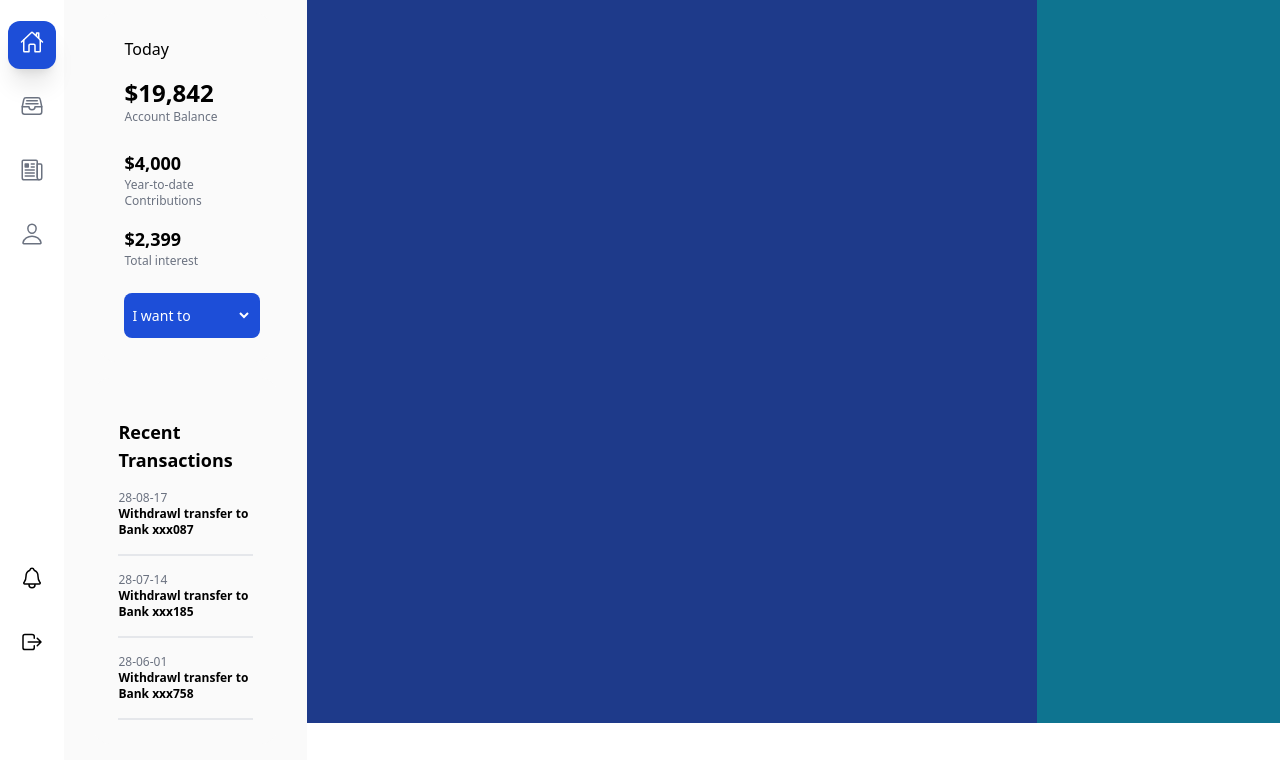
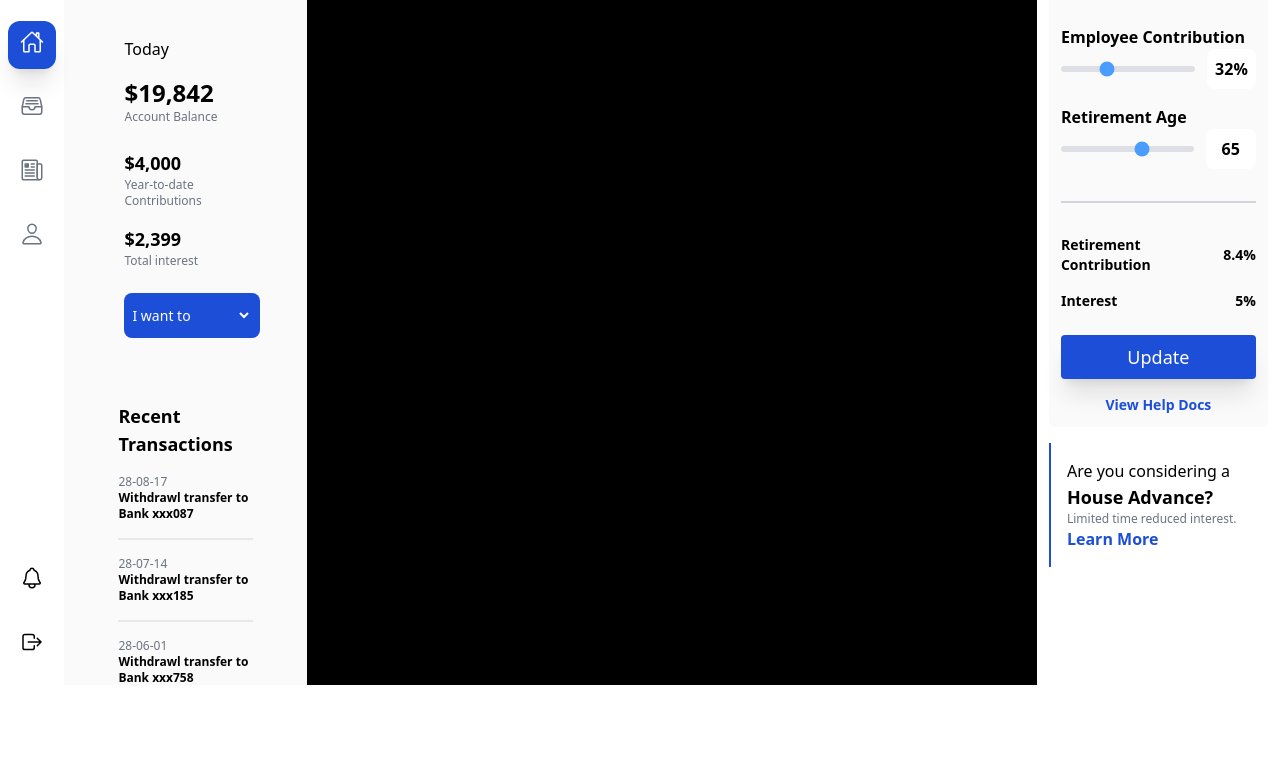
Before and after one commit to Rishav518/RapidQuest, a plain HTML site: page index.html in a window 1280 px wide. Shown: the part 115-875 px from the top of the page. After the commit the page ends 800 px from the top, so only its background shows below. Drawn offline with nearby package versions, Linux system fonts and the light colour scheme.

Commit message:
graph left

```diff
--- /dev/null
+++ b/css/style.css
@@ -0,0 +1,8 @@
+.scrollbar-hide::-webkit-scrollbar {
+  display: none;
+}
+
+.scrollbar-hide {
+  -ms-overflow-style: none;
+  scrollbar-width: none;
+}
--- a/index.html
+++ b/index.html
@@ -6,6 +6,8 @@
     <script type="module" src="https://unpkg.com/ionicons@5.5.2/dist/ionicons/ionicons.esm.js"></script>
     <script nomodule src="https://unpkg.com/ionicons@5.5.2/dist/ionicons/ionicons.js"></script>
     <script src="https://cdn.tailwindcss.com"></script>
+    <script src="/js/script.js"></script>
+    <link rel="stylesheet" href="./css/style.css"/>
     <title>Dashboard</title>
 </head>
 <body>
@@ -19,21 +21,21 @@
                             <div class="text-2xl hover:bg-blue-700 ease-in duration-300 text-pointer px-3 py-2 rounded-xl hover:shadow-xl hover:text-white"><ion-icon name="search-outline"></ion-icon></div>
                         </div>
                         <div class="flex flex-row lg:flex-col lg:space-y-4 items-center justify-around w-full">
-                            <div class="lg:text-2xl text-3xl bg-blue-700 ease-in duration-300 text-pointer px-3 py-2 rounded-xl shadow-xl text-white"><ion-icon name="home-outline"></ion-icon></div>
-                            <div class="lg:text-2xl text-3xl hover:bg-blue-700 ease-in duration-300 text-pointer px-3 py-2 rounded-xl hover:shadow-xl hover:text-white"><ion-icon name="file-tray-full-outline"></ion-icon></ion-icon></div>
-                            <div class="lg:text-2xl text-3xl hover:bg-blue-700 ease-in duration-300 text-pointer px-3 py-2 rounded-xl hover:shadow-xl hover:text-white"><ion-icon name="newspaper-outline"></ion-icon></div>
-                            <div class="lg:text-2xl text-3xl hover:bg-blue-700 ease-in duration-300 text-pointer px-3 py-2 rounded-xl hover:shadow-xl hover:text-white"><ion-icon name="person-outline"></ion-icon></div>
+                            <div class="text-2xl bg-blue-700 ease-in duration-300 text-pointer px-3 py-2 rounded-xl shadow-xl text-white"><ion-icon name="home-outline"></ion-icon></div>
+                            <div class="text-2xl hover:bg-blue-700 ease-in duration-300 text-pointer px-3 py-2 rounded-xl hover:shadow-xl hover:text-white"><ion-icon name="file-tray-full-outline"></ion-icon></ion-icon></div>
+                            <div class="text-2xl hover:bg-blue-700 ease-in duration-300 text-pointer px-3 py-2 rounded-xl hover:shadow-xl hover:text-white"><ion-icon name="newspaper-outline"></ion-icon></div>
+                            <div class="text-2xl hover:bg-blue-700 ease-in duration-300 text-pointer px-3 py-2 rounded-xl hover:shadow-xl hover:text-white"><ion-icon name="person-outline"></ion-icon></div>
+                            <div class="lg:hidden flex text-2xl hover:bg-blue-700 ease-in duration-300 text-pointer px-3 py-2 rounded-xl hover:shadow-xl hover:text-white"><ion-icon name="search-outline"></ion-icon></div>
                         </div>
                     </div>
                     <div class="hidden lg:flex lg:flex-col space-y-4">
                         <div class="text-2xl hover:bg-blue-700 ease-in duration-300 text-pointer px-3 py-2 rounded-xl hover:shadow-xl hover:text-white"><ion-icon name="notifications-outline"></ion-icon></div>
                         <div class="text-2xl hover:bg-blue-700 ease-in duration-300 text-pointer px-3 py-2 rounded-xl hover:shadow-xl hover:text-white"><ion-icon name="log-out-outline"></ion-icon></div>
-
                     </div>
                 </div>
             </div>
-            <div class="md:flex-row flex flex-col items-center justify-center w-full">
-                <div class="flex-col flex items-center justify-start w-full lg:w-[25%] bg-white lg:bg-[#fafafa] overflow-y-scroll">
+            <div class="lg:flex-row flex flex-col items-center justify-center w-full">
+                <div class="flex-col flex items-center justify-start w-full lg:w-[25%] bg-white lg:bg-[#fafafa] h-screen overflow-y-scroll scrollbar-hide">
                     <div class="flex space-x-4 items-center justify-start lg:justify-center my-6 w-[80%]">
                         <div><img class="h-20 w-20 rounded-full overflow-hidden" src="http://source.unsplash.com/random/500x600/?person,man,boy" /></div>
                         <div>
@@ -68,7 +70,7 @@
                             </div>
                         </div>
                     </div>
-                    <div class="flex-col flex w-[80%] lg:w-3/4 space-y-4 bg-[#fafafa] lg:shadow-none p-6 rounded-2xl my-4 shadow-xl">
+                    <div class="flex-col flex w-[80%] lg:w-3/4 space-y-4 bg-[#fafafa] lg:shadow-none p-6 rounded-2xl lg:my-0 my-4 shadow-xl">
                         <div class="font-bold text-lg mt-4">Recent Transactions</div>
                         <div class="text-gray-500 pb-4 border-b-2">
                             <div class="font-medium text-xs">28-08-17</div>
@@ -84,9 +86,53 @@
                         </div>
                     </div>
                 </div>
-                <div class="lg:flex-row flex flex-col items-center justify-center lg:h-screen w-full bg-blue-900 ">
-                    <div class="h-72 lg:h-screen w-full lg:w-3/4 bg-fuchia-700">Graph</div>
-                    <div class="h-72 lg:h-screen w-full lg:w-1/4 bg-cyan-700">Update</div>
+                <div class="lg:flex-row flex-col flex items-center justify-center lg:h-screen w-full bg-blue-900 ">
+                    <div class="h-20 lg:h-screen w-full lg:w-3/4 bg-black">Graph</div>
+                    <div class="flex items-start justify-center lg:h-screen w-full lg:w-1/4 bg-white overflow-y-scroll scrollbar-hide">
+                        <div class="flex-col w-full lg:mt-10 mt-2">
+                            <div class="flex items-center justify-center">
+                                <div class="w-[90%] bg-[#fafafa] rounded-md p-3">
+                                    <div class="font-bold text-xl">Retirement Strategy</div>
+                                    <div class="flex flex-col mt-6">
+                                        <div class="my-2">
+                                            <div class="text-md font-bold">Employee Contribution</div>
+                                            <div class="flex space-x-3 items-center justify-between rounded">
+                                                <input id="contributionRange" type="range" min="0" max="100" value="32" class="w-[80%] h-1.5 appearance-none bg-gray-300 rounded outline-none opacity-70 transition duration-200" >
+                                                <p id="contributionValue" class="font-semibold bg-white p-2 rounded-lg">32%</p>
+                                            </div>
+                                        </div>
+                                        <div class="my-2">
+                                            <div class="text-md font-bold">Retirement Age</div>
+                                            <div class="flex space-x-3 items-center justify-between rounded">
+                                                <input id="retirementRange" type="range" min="40" max="80" value="65" class="w-[80%] h-1.5 appearance-none bg-gray-300 rounded outline-none opacity-70 transition duration-200" >
+                                                <p id="retirementValue" class="font-semibold bg-white px-4 py-2 rounded-lg">65</p>
+                                            </div>
+                                        </div>
+                                        <div class="w-80% h-0.5 my-6 bg-gray-300"></div>
+                                        <div class="flex my-2 text-sm font-bold items-center justify-between">
+                                            <div>Retirement Contribution</div>
+                                            <div>8.4%</div>
+                                        </div>
+                                        <div class="flex my-2 text-sm font-bold items-center justify-between">
+                                            <div>Interest</div>
+                                            <div>5%</div>
+                                        </div>
+                                        <button class="w-full bg-blue-700 py-2 my-4 rounded text-white text-lg hover:bg-blue-900 ease-in duration-300 shadow-xl">Update</button>
+                                        <a href="#" class="hover:text-black ease-in duration-300 text-sm text-blue-700 font-bold text-center">View Help Docs</a>
+                                    </div>
+                                </div>
+                            </div>
+                            <div class="flex items-center justify-center">
+                                <div class="p-4 border-l-2 border-blue-700 my-4 w-[90%]">
+                                    <div class="text-md font-medium">Are you considering a</div>
+                                    <div class="text-lg font-bold">House Advance?</div>
+                                    <div class="text-xs text-gray-500">Limited time reduced interest.</div>
+                                    <div class="text-md font-bold text-blue-700 hover:border-b-2 hover:border-blue-700 w-max cursor-pointer">Learn More</div>
+                                </div>
+                            </div>
+
+                        </div>
+                    </div>
                 </div>
             </div>
         </div>
--- /dev/null
+++ b/js/script.js
@@ -0,0 +1,16 @@
+window.onload = function() {
+    const conslider = document.getElementById('contributionRange');
+    const conoutput = document.getElementById('contributionValue');
+    const retslider = document.getElementById('retirementRange');
+    const retoutput = document.getElementById('retirementValue');
+
+    conoutput.innerHTML = conslider.value + '%';
+    retoutput.innerHTML = retslider.value ;
+
+    conslider.oninput = function() {
+        conoutput.innerHTML = this.value + '%';
+    }
+    retslider.oninput = function() {
+        retoutput.innerHTML = this.value ;
+    }
+}
```
